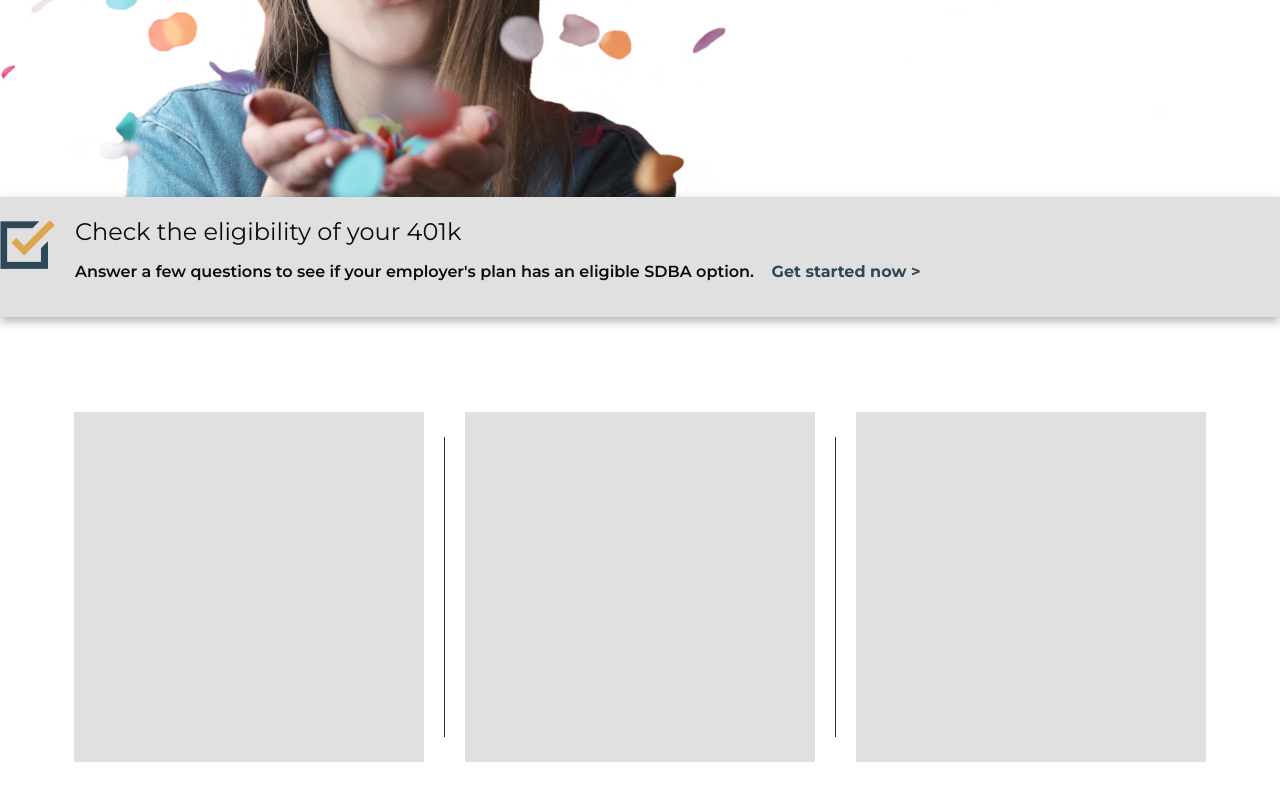
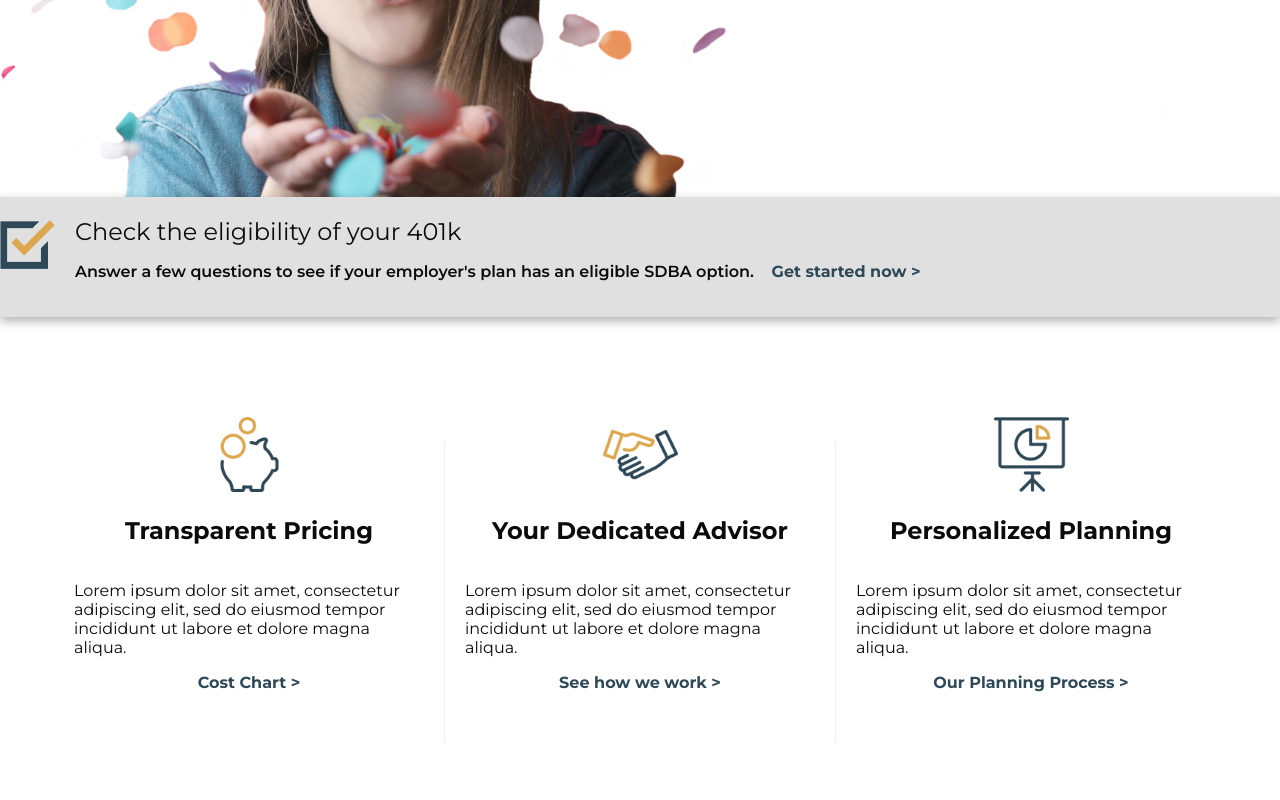
Before and after one commit to cbdeane/fr_hc, a website built with webpack: page src/template.html in a window 1280 px wide. Shown: the part 468-1268 px from the top of the page. Built offline with nearby package versions, Linux system fonts and the light colour scheme; a web font is replaced by a local one.

Commit message:
added ethos card section

```diff
--- a/src/styles.css
+++ b/src/styles.css
@@ -279,25 +279,31 @@ button {
         align-items: center;
         width: 1280px;
         height: 500px;
-        margin-top: 20px;
+        margin-top: 25px;
     }
 
     .ethos_card {
         display: flex;
-        justify-content: center;
+        justify-content: flex-start;
         align-items: center;
         flex-direction: column;
         width: 350px;
         height: 350px;
-        background: #DFE0DF;
+        /*background: #DFE0DF;*/
         margin: 20px;
     }
 
     .ethos_divider {
-        background: #272A31;
+        background: #DFE0DF80;
         height: 300px;
         width: 1px;
     }
+
+    .ethos_img {
+        width: 75px;
+        height: 75px;
+    }
+
 
     @keyframes slide-in {
         from {
--- a/src/template.html
+++ b/src/template.html
@@ -78,15 +78,34 @@
 
 <div class="section" id="ethos">
     <div class="content" id="ethos_content">
-        <div id="transparent" class="ethos_card">
+        <div class="ethos_card">
+            <div class="ethos_logo">
+                <img src="./img/cost1.png" class="ethos_img">
+            </div>
+            <h2 class="ethos_h2">Transparent Pricing</h2>
+            <p class="ethos_p">Lorem ipsum dolor sit amet, consectetur adipiscing elit, sed do eiusmod tempor incididunt ut labore et dolore magna aliqua.</p>
+            <a href="#" class="ethos_a">Cost Chart ></a>
         </div>
         <div class="ethos_divider"></div>
         <div id="dedicated" class="ethos_card">
+            <div class="ethos_logo">
+                <img src="./img/handshake1.png" class="ethos_img">
+            </div>
+            <h2 class="ethos_h2">Your Dedicated Advisor</h2>
+            <p class="ethos_p">Lorem ipsum dolor sit amet, consectetur adipiscing elit, sed do eiusmod tempor incididunt ut labore et dolore magna aliqua.</p>
+            <a href="#" class="ethos_a">See how we work ></a>
         </div>
         <div class="ethos_divider"></div>
         <div id="personalized" class="ethos_card">
+            <div class="ethos_logo">
+                <img src="./img/chart1.png" class="ethos_img">
+            </div>
+            <h2 class="ethos_h2">Personalized Planning</h2>
+            <p class="ethos_p">Lorem ipsum dolor sit amet, consectetur adipiscing elit, sed do eiusmod tempor incididunt ut labore et dolore magna aliqua.</p>
+            <a href="#" class="ethos_a">Our Planning Process ></a>
         </div>
     </div>
 </div>
+
 </body>
 </html>
```
Also changed, not shown: src/img/chart1.png (added), src/img/cost1.png (added), src/img/handshake1.png (added).
